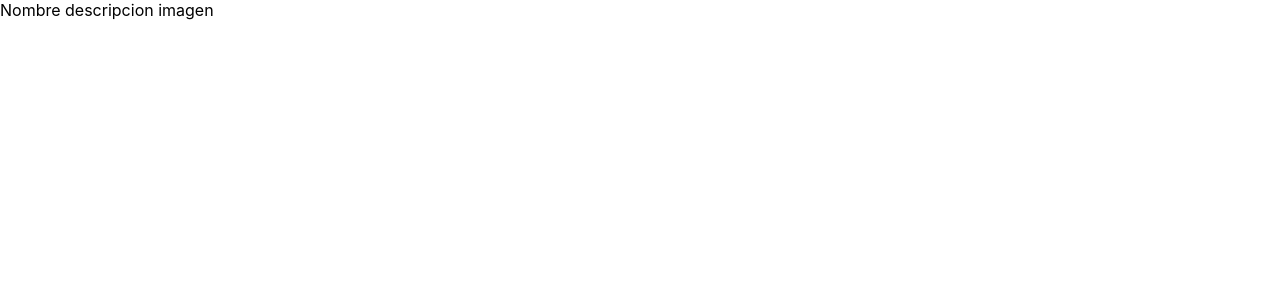
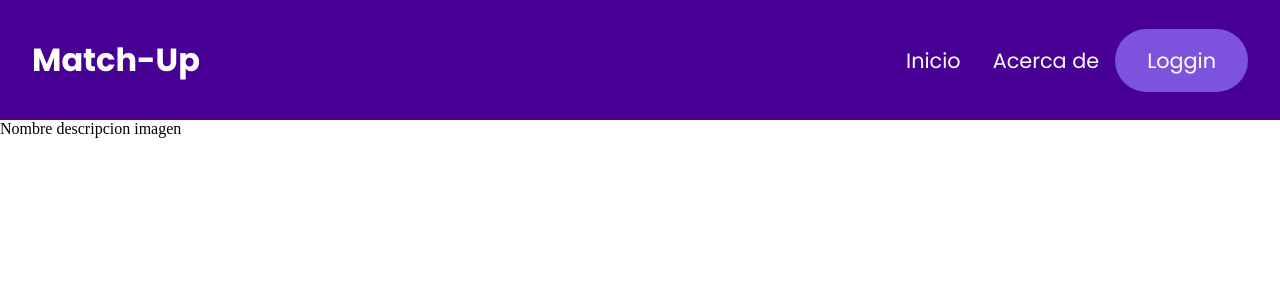
Before and after one commit to JairoSolarteRodriguez/match-app-front, a React (Create React App) app: page / in a window 1280 px wide. Shown: the top 300 px of the page. Built offline with nearby package versions, Linux system fonts and the light colour scheme.

Commit message:
routes and fake data

```diff
--- a/package.json
+++ b/package.json
@@ -8,6 +8,7 @@
     "@testing-library/user-event": "^13.5.0",
     "react": "^17.0.2",
     "react-dom": "^17.0.2",
+    "react-router-dom": "^6.2.1",
     "react-scripts": "5.0.0",
     "web-vitals": "^2.1.4"
   },
--- a/src/App.js
+++ b/src/App.js
@@ -1,10 +1,17 @@
 import './App.css';
-import Home from './views/Home/Home';
+import { Route, Routes } from 'react-router-dom'
+
+import Home from './views/Home/Home'
+import Navbar from './components/Navbar/Navbar' // llamado al componente.
 
 function App() {
-  return (
-    <Home/>
-  );
+  return <>
+    <Navbar/>
+    <Routes>
+      <Route exact path='/' element={<Home/>}/>
+      <Route exact path='/home' element={<Home/>}/>
+    </Routes>
+  </>
 }
 
 export default App;
--- /dev/null
+++ b/src/components/Navbar/Navbar.css
@@ -0,0 +1,51 @@
+.logo{
+  font-family: 'Dancing Script', cursive;
+  font-family: 'Poppins', sans-serif;
+  color: #FFF;
+  padding: 0;
+  margin: 0;
+}
+
+header{
+  background: var(--dark-purple);
+  height: 120px;
+  display: flex;
+  align-items: center;
+  justify-content: center;
+}
+
+header div{
+  display: flex;
+  width: 95%;
+  align-items: center;
+  justify-content: space-between;
+}
+
+.loggin{
+  background: var(--light-purple);
+  border-radius: 4rem;
+  padding: 1rem 2rem;
+}
+
+ul{
+  list-style-type: none;
+  display: flex;
+}
+
+ul li{
+  padding: 1rem;
+  cursor: pointer;
+  color: #FFF;
+  font-family: 'Dancing Script', cursive;
+  font-family: 'Poppins', sans-serif;
+  font-size: 1.3rem;
+  text-decoration: none;
+}
+
+ul li a{
+  color: #FFF;
+  font-family: 'Dancing Script', cursive;
+  font-family: 'Poppins', sans-serif;
+  font-size: 1.3rem;
+  text-decoration: none;
+}
--- /dev/null
+++ b/src/components/Navbar/Navbar.jsx
@@ -0,0 +1,26 @@
+import './Navbar.css'
+import { Link } from 'react-router-dom'
+import { useState } from 'react'
+
+const Navbar = () => {
+  const [loggin, setLoggin] = useState(true)
+
+  const handleLoggin = () =>{
+    setLoggin(!loggin)
+  }
+
+  return (
+    <header>
+      <div>
+        <h1 className='logo'>Match-Up</h1>
+        <ul>
+          <li><Link to='/'>Inicio</Link></li>
+          <li><Link to='/about'>Acerca de</Link></li>
+          <li onClick={handleLoggin} className='loggin'>{loggin ? 'Loggin' : 'Loggout'}</li>
+        </ul>
+      </div>
+    </header>
+  )
+}
+
+export default Navbar // export function
--- a/src/index.css
+++ b/src/index.css
@@ -1,8 +1,12 @@
+@import url('https://fonts.googleapis.com/css2?family=Dancing+Script:wght@400;500;600;700&family=Poppins:ital,wght@0,100;0,200;0,300;0,400;0,500;0,600;0,700;0,800;0,900;1,400&display=swap');
+*{
+  --dark-purple: #470093;
+  --light-purple: #7D53DE;
+  --gray: #E7E7E7;
+}
+
 body {
   margin: 0;
-  font-family: -apple-system, BlinkMacSystemFont, 'Segoe UI', 'Roboto', 'Oxygen',
-    'Ubuntu', 'Cantarell', 'Fira Sans', 'Droid Sans', 'Helvetica Neue',
-    sans-serif;
   -webkit-font-smoothing: antialiased;
   -moz-osx-font-smoothing: grayscale;
 }
--- a/src/index.js
+++ b/src/index.js
@@ -2,10 +2,11 @@ import React from 'react';
 import ReactDOM from 'react-dom';
 import './index.css';
 import App from './App';
+import { BrowserRouter } from 'react-router-dom'
 
 ReactDOM.render(
-  <React.StrictMode>
+  <BrowserRouter>
     <App />
-  </React.StrictMode>,
+  </BrowserRouter>,
   document.getElementById('root')
 )
```
Also changed, not shown: src/components/ListOfCards/ListOfCards.jsx (added, +7 -0 lines), src/services/fakeData.js (added, +40 -0 lines), 1 other file (tests, documents, lock files or other folders).
